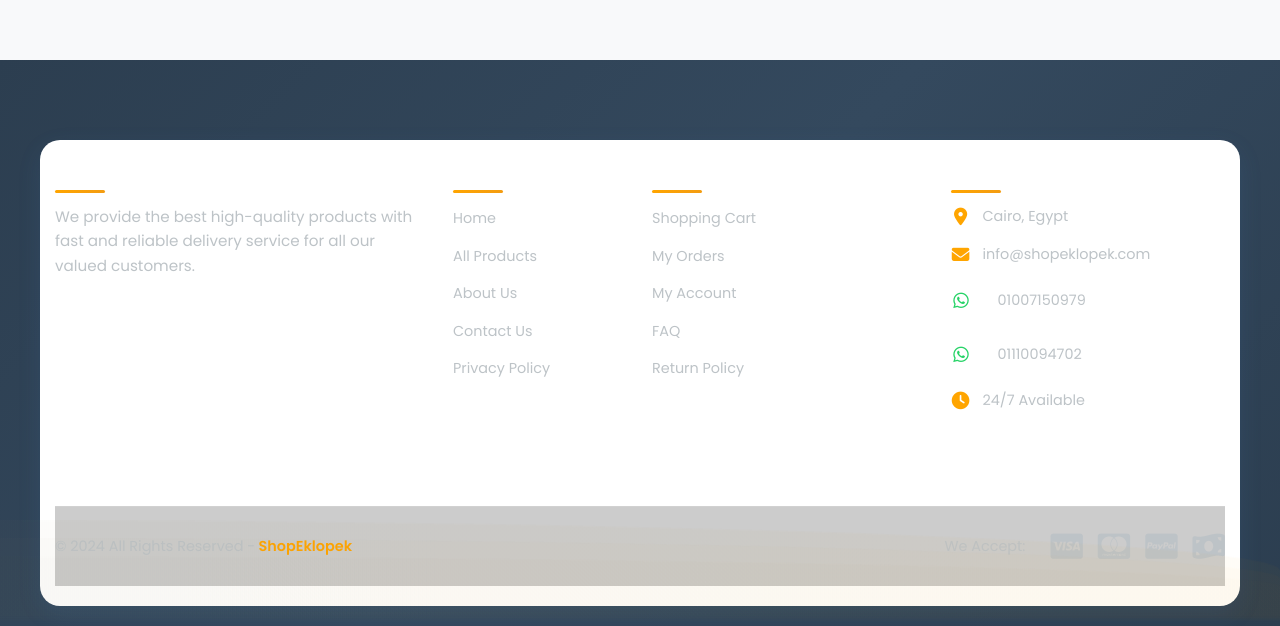
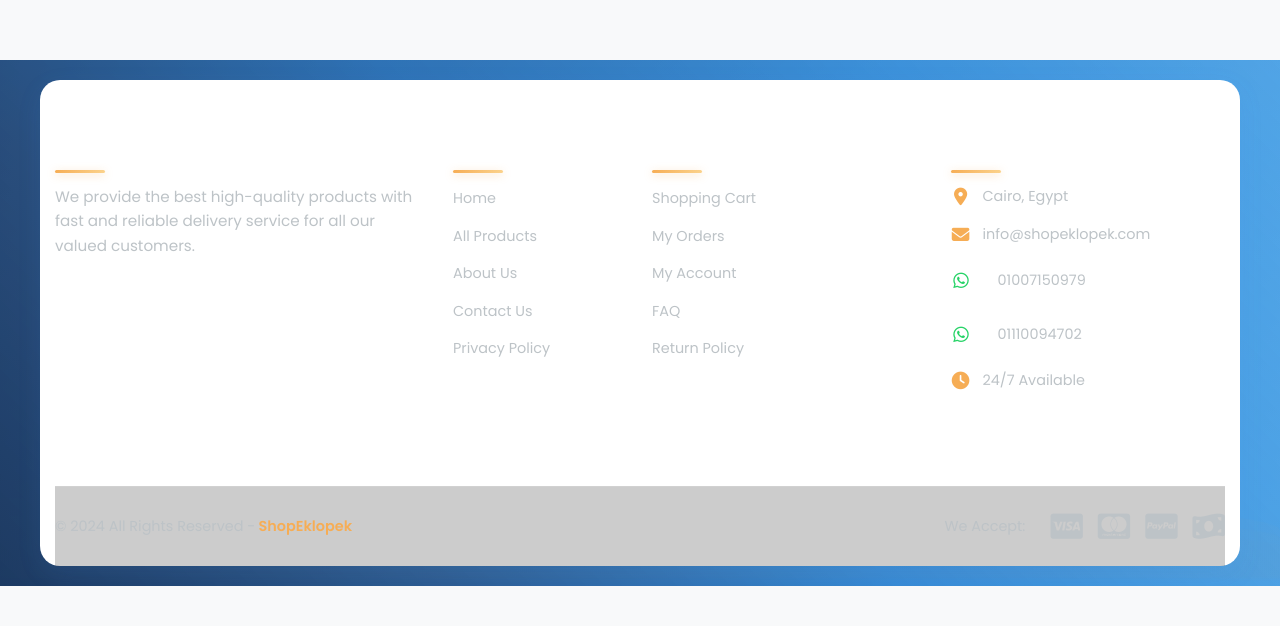
Before and after one commit to fathy2028/shopeklopek, a React (Create React App) app in the folder client/: page /search in a window 1280 px wide. Shown: the part 730-1356 px from the top of the page. After the commit the page ends 1316 px from the top, so only its background shows below. Built offline with nearby package versions, Linux system fonts and the light colour scheme; no server answers.

Commit message:
add delivery  fee and update footer

```diff
--- a/client/src/index.css
+++ b/client/src/index.css
@@ -345,14 +345,36 @@ body {
   font-weight: bold;
 }
 
-/* Advanced Footer Styles */
+/* Advanced Footer Styles with Logo-inspired Colors */
 .advanced-footer {
-  background: linear-gradient(135deg, #2c3e50 0%, #34495e 50%, #2c3e50 100%);
-  color: white;
-  padding: 60px 0 0 0;
+  background: linear-gradient(135deg, #1a365d 0%, #2c5282 25%, #3182ce 50%, #4299e1 75%, #63b3ed 100%);
   position: relative;
   overflow: hidden;
   margin-top: 50px;
+  padding: 0;
+}
+
+.advanced-footer::before {
+  content: '';
+  position: absolute;
+  top: 0;
+  left: 0;
+  right: 0;
+  bottom: 0;
+  background: linear-gradient(45deg,
+      rgba(26, 54, 93, 0.9) 0%,
+      rgba(44, 82, 130, 0.8) 25%,
+      rgba(49, 130, 206, 0.7) 50%,
+      rgba(66, 153, 225, 0.6) 75%,
+      rgba(99, 179, 237, 0.5) 100%);
+  z-index: 1;
+}
+
+.advanced-footer .container {
+  position: relative;
+  z-index: 2;
+  padding: 60px 15px 0;
+  color: white;
 }
 
 .footer-section {
@@ -376,8 +398,9 @@ body {
   left: 0;
   width: 50px;
   height: 3px;
-  background: linear-gradient(135deg, var(--secondary-orange), var(--accent-yellow));
+  background: linear-gradient(135deg, #f6ad55, #fbd38d);
   border-radius: 2px;
+  box-shadow: 0 2px 8px rgba(246, 173, 85, 0.4);
 }
 
 .footer-text {
@@ -406,7 +429,7 @@ body {
 }
 
 .footer-links a:hover {
-  color: var(--secondary-orange);
+  color: #f6ad55;
   transform: translateX(5px);
   padding-left: 10px;
 }
@@ -502,7 +525,7 @@ body {
 
 .contact-item i {
   font-size: 1.1rem;
-  color: var(--secondary-orange);
+  color: #f6ad55;
   width: 20px;
   text-align: center;
 }
@@ -514,7 +537,7 @@ body {
 }
 
 .contact-item a:hover {
-  color: var(--secondary-orange);
+  color: #f6ad55;
 }
 
 /* WhatsApp Contact Buttons */
@@ -578,7 +601,7 @@ body {
 }
 
 .brand-name {
-  color: var(--secondary-orange);
+  color: #f6ad55;
   font-weight: 600;
 }
 
@@ -603,7 +626,7 @@ body {
 }
 
 .payment-methods i:hover {
-  color: var(--secondary-orange);
+  color: #f6ad55;
   transform: translateY(-3px);
 }
 
@@ -623,7 +646,7 @@ body {
   bottom: 0;
   width: 200%;
   height: 100px;
-  background: linear-gradient(90deg, rgba(74, 144, 226, 0.1), rgba(255, 165, 0, 0.1));
+  background: linear-gradient(90deg, rgba(49, 130, 206, 0.2), rgba(246, 173, 85, 0.2));
   border-radius: 50% 50% 0 0;
   animation: wave 10s linear infinite;
 }
@@ -660,6 +683,7 @@ body {
   transform: translateX(-5px);
   padding-right: 10px;
   padding-left: 0;
+  color: #f6ad55;
 }
 
 [dir="rtl"] .footer-links a::before {
--- a/client/src/pages/CartPage.js
+++ b/client/src/pages/CartPage.js
@@ -43,14 +43,32 @@ const CartPage = () => {
         }
     };
 
-    const totalPrice = () => {
+    const deliveryFee = 30; // Delivery fee in EGP
+
+    const getSubtotal = () => {
         try {
             let total = 0;
             cart?.forEach(item => { total += item.price; });
-            return isRTL ? `${total} ${currency}` : `${currency} ${total}`;
+            return total;
         } catch (error) {
             console.log(error);
+            return 0;
         }
+    };
+
+    const getTotalPrice = () => {
+        try {
+            const subtotal = getSubtotal();
+            const total = subtotal + (cart.length > 0 ? deliveryFee : 0);
+            return total;
+        } catch (error) {
+            console.log(error);
+            return 0;
+        }
+    };
+
+    const formatPrice = (price) => {
+        return isRTL ? `${price} ${currency}` : `${currency} ${price}`;
     };
 
     const getProductCount = (id) => {
@@ -120,11 +138,12 @@ const CartPage = () => {
 
     const placeOrder = async () => {
         try {
-            const totalcash = cart.reduce((total, item) => total + item.price, 0);
+            const totalcash = getTotalPrice(); // Include delivery fees in the order total
 
             const { data } = await axios.post(`${backendUrl}/api/v1/order/create`, {
                 products: cart.map(item => item._id),
-                totalcash
+                totalcash,
+                deliveryFee: deliveryFee
             }, {
                 headers: {
                     Authorization: auth.token
@@ -210,10 +229,54 @@ const CartPage = () => {
                         ))}
                     </div>
                     <div className='col-md-4 text-center'>
-                        <h2>{isRTL ? 'ملخص السلة' : 'Cart Summary'}</h2>
-                        <h5>{isRTL ? 'المجموع | الدفع | الطريقة' : 'Total | CheckOut | Payment'}</h5>
-                        <hr />
-                        <h4>{isRTL ? `المجموع: ${totalPrice()}` : `Total: ${totalPrice()}`}</h4>
+                        <div className="cart-summary-card" style={{
+                            background: 'linear-gradient(135deg, #f8f9fa, #e9ecef)',
+                            borderRadius: '20px',
+                            padding: '30px',
+                            boxShadow: '0 15px 35px rgba(0,0,0,0.1)',
+                            border: '1px solid #dee2e6'
+                        }}>
+                            <h2 className="mb-3" style={{
+                                background: 'linear-gradient(135deg, #4A90E2, #FF6B6B)',
+                                WebkitBackgroundClip: 'text',
+                                WebkitTextFillColor: 'transparent',
+                                backgroundClip: 'text',
+                                fontWeight: 'bold'
+                            }}>
+                                {isRTL ? 'ملخص السلة' : 'Cart Summary'}
+                            </h2>
+                            <h6 className="text-muted mb-4">
+                                {isRTL ? 'المجموع | الدفع | الطريقة' : 'Total | CheckOut | Payment'}
+                            </h6>
+                            <hr style={{ margin: '20px 0', border: '1px solid #dee2e6' }} />
+
+                            {/* Order Summary */}
+                            <div className="order-breakdown mb-4">
+                                {cart.length > 0 && (
+                                    <>
+                                        <div className="d-flex justify-content-between mb-2">
+                                            <span>{isRTL ? 'المجموع الفرعي:' : 'Subtotal:'}</span>
+                                            <span className="fw-bold">{formatPrice(getSubtotal())}</span>
+                                        </div>
+                                        <div className="d-flex justify-content-between mb-2">
+                                            <span>{isRTL ? 'رسوم التوصيل:' : 'Delivery Fee:'}</span>
+                                            <span className="fw-bold text-info">{formatPrice(deliveryFee)}</span>
+                                        </div>
+                                        <hr style={{ margin: '15px 0' }} />
+                                    </>
+                                )}
+                                <div className="d-flex justify-content-between">
+                                    <span className="fs-5 fw-bold">{isRTL ? 'الإجمالي:' : 'Total:'}</span>
+                                    <span className="fs-5 fw-bold" style={{
+                                        background: 'linear-gradient(135deg, #4A90E2, #FF6B6B)',
+                                        WebkitBackgroundClip: 'text',
+                                        WebkitTextFillColor: 'transparent',
+                                        backgroundClip: 'text'
+                                    }}>
+                                        {formatPrice(getTotalPrice())}
+                                    </span>
+                                </div>
+                            </div>
 
                         {/* Delivery Information */}
                         {cart.length > 0 && getDeliveryInfo() && (
@@ -290,11 +353,34 @@ const CartPage = () => {
                         }
                             {
                                 cart.length > 0 && auth?.token && (
-                                <button className='btn btn-success' onClick={placeOrder}>
+                                    <button
+                                        className='btn btn-success w-100'
+                                        onClick={placeOrder}
+                                        style={{
+                                            borderRadius: '25px',
+                                            padding: '15px 30px',
+                                            fontSize: '1.1rem',
+                                            fontWeight: '600',
+                                            background: 'linear-gradient(135deg, #28a745, #20c997)',
+                                            border: 'none',
+                                            boxShadow: '0 8px 25px rgba(40, 167, 69, 0.3)',
+                                            transition: 'all 0.3s ease'
+                                        }}
+                                        onMouseOver={(e) => {
+                                            e.target.style.transform = 'translateY(-2px)';
+                                            e.target.style.boxShadow = '0 12px 35px rgba(40, 167, 69, 0.4)';
+                                        }}
+                                        onMouseOut={(e) => {
+                                            e.target.style.transform = 'translateY(0)';
+                                            e.target.style.boxShadow = '0 8px 25px rgba(40, 167, 69, 0.3)';
+                                        }}
+                                    >
+                                        <i className="fas fa-check-circle me-2"></i>
                                         {isRTL ? 'تأكيد الطلب' : 'Place Order'}
                                     </button>
                                 )
                             }
+                        </div>
                     </div>
                 </div>
             </div>
```
Lines whose indentation alone changed are shown as unchanged.
